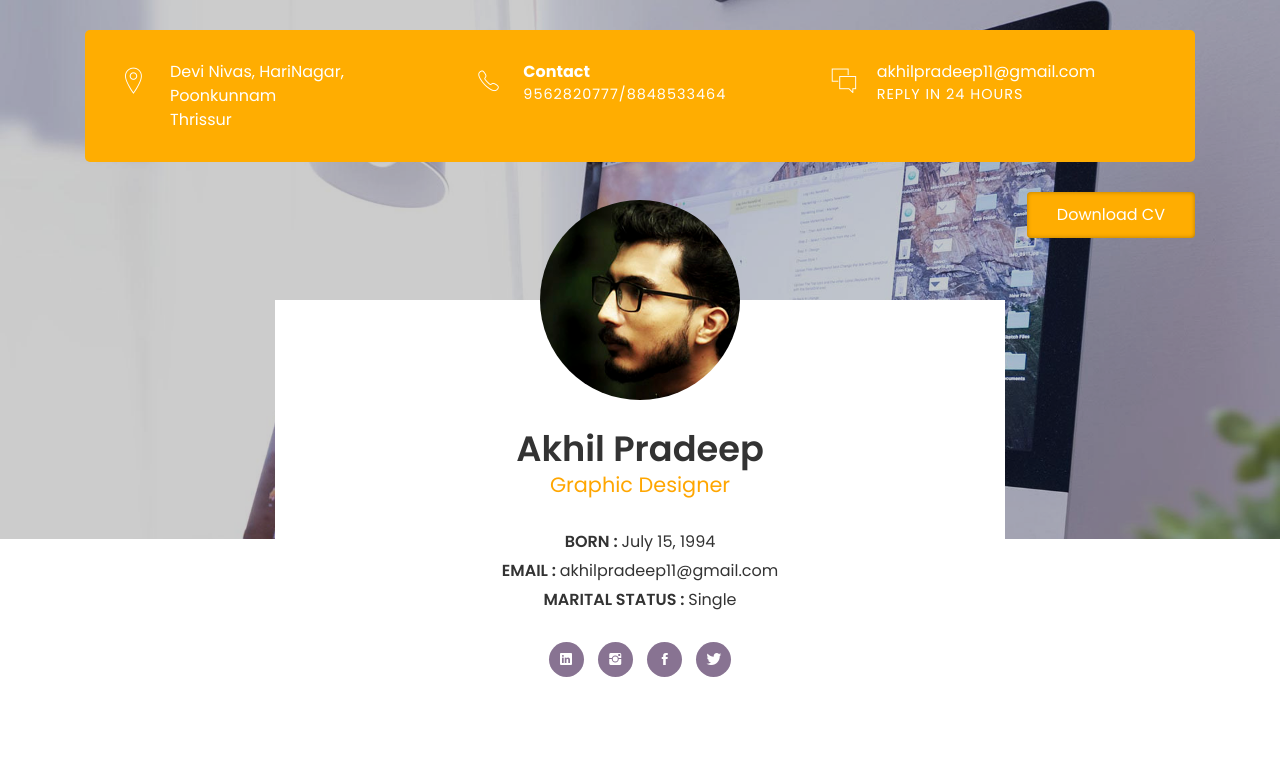
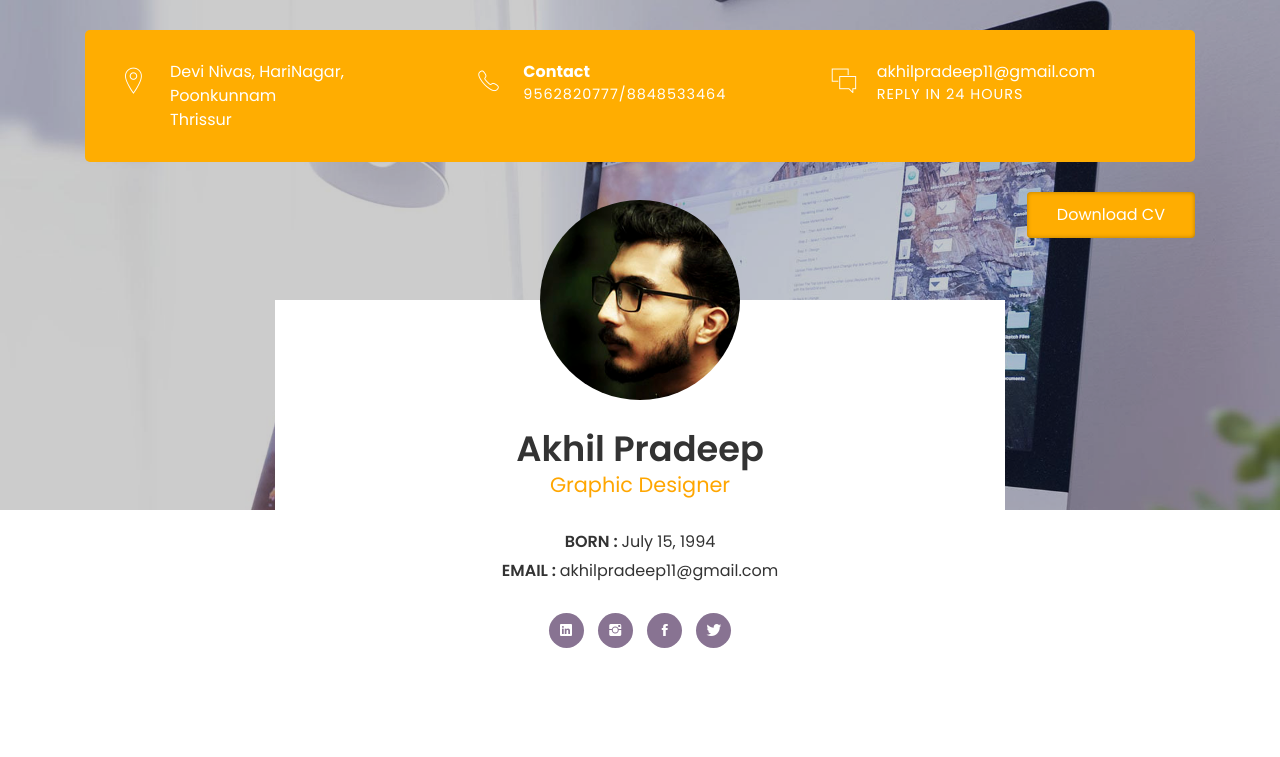
Before and after one commit to akhilprkp/akhilprkp.github.io, a plain HTML site: page index.html in a window 1280 px wide. Shown: the top 757 px of the page. Drawn offline with Linux system fonts and the light colour scheme; files whose address does not match are found by name.

Commit message:
Update index.html

```diff
--- a/index.html
+++ b/index.html
@@ -80,7 +80,7 @@ HariNagar, Poonkunnam
 						<ul class="information margin-tb-30">
 							<li><b>BORN : </b>July 15, 1994</li>
 							<li><b>EMAIL : </b>akhilpradeep11@gmail.com</li>
-							<li><b>MARITAL STATUS : </b>Single</li>
+
 						</ul>
 						<ul class="social-icons">
 
```
